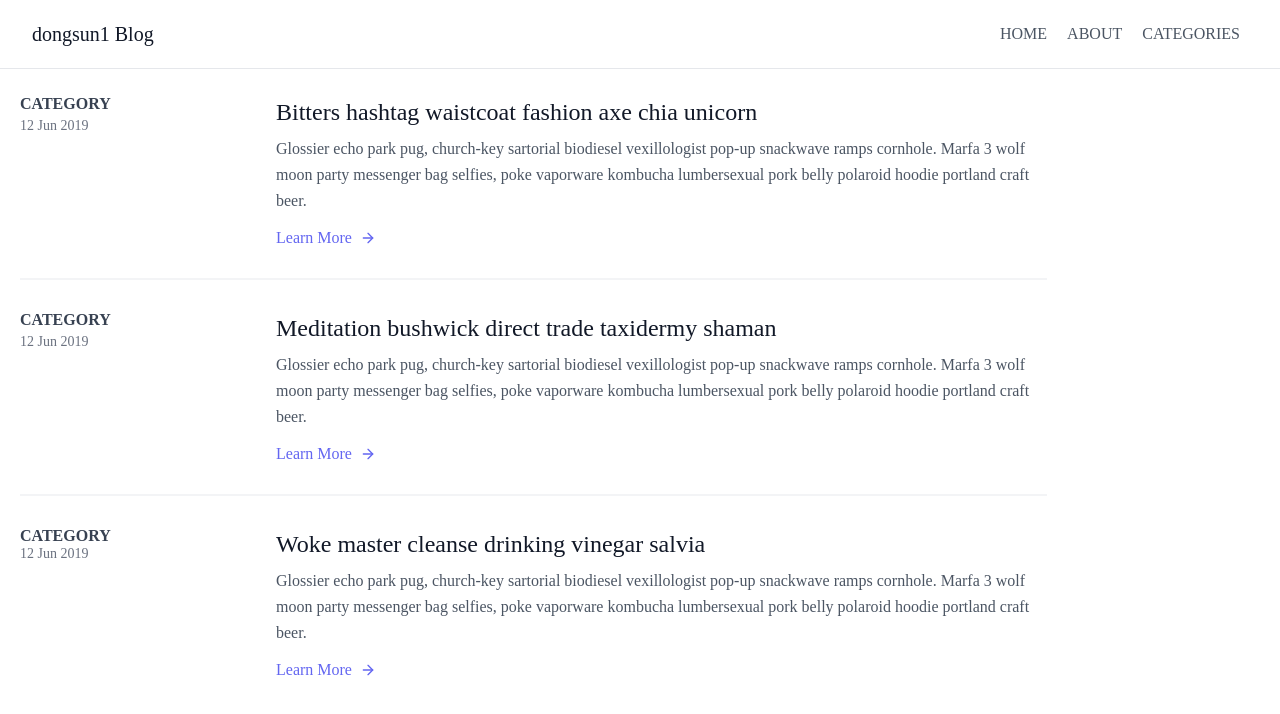
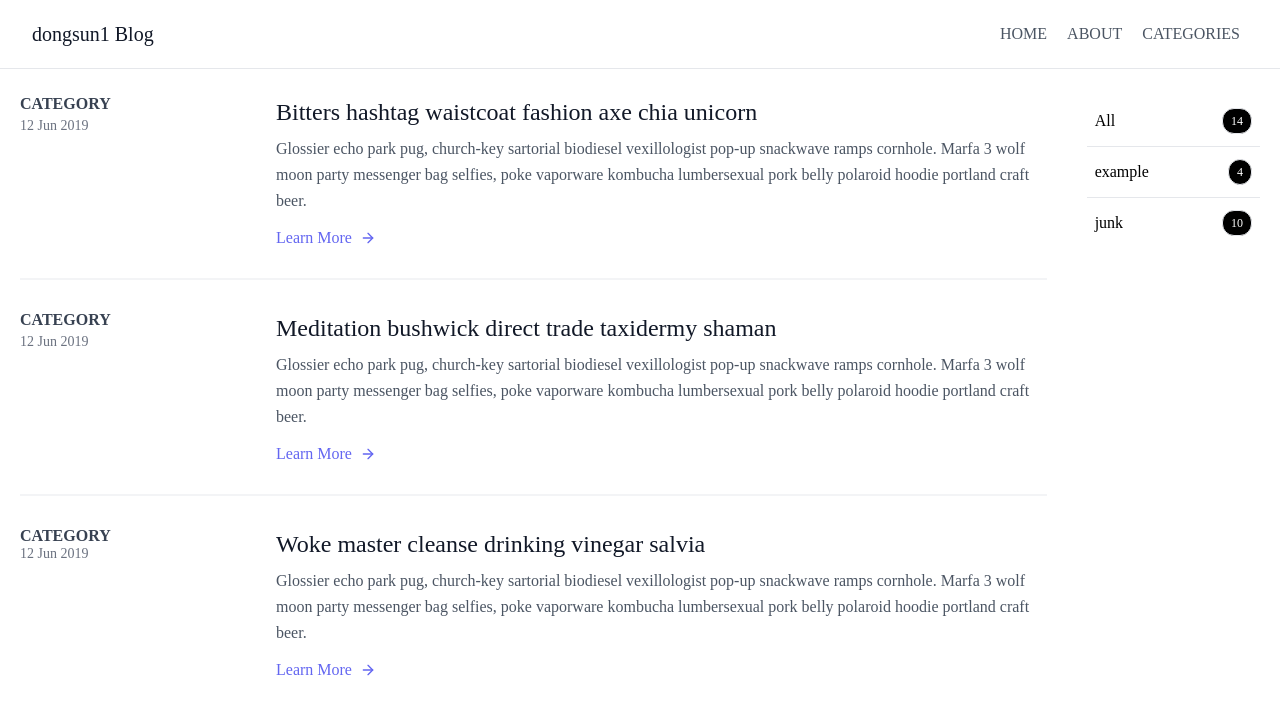
Before and after one commit to dongsun1/dongsun1.dev, a Next.js app: page / in a window 1280 px wide. Shown: the top 714 px of the page. Built offline with nearby package versions, Linux system fonts and the light colour scheme.

Commit message:
add sidebar

```diff
--- a/components/header.tsx
+++ b/components/header.tsx
@@ -2,7 +2,7 @@ import Link from 'next/link';
 
 export default function Header() {
   return (
-    <header className="text-gray-600 body-font absolute flex w-full border-b">
+    <header className="container mx-auto text-gray-600 body-font absolute flex w-full border-b">
       <div className="container mx-auto flex flex-wrap p-5 flex-col md:flex-row items-center">
         <Link className="flex title-font font-medium items-center text-gray-900 mb-4 md:mb-0" href="/">
           <span className="ml-3 text-xl">dongsun1 Blog</span>
--- a/components/posts.tsx
+++ b/components/posts.tsx
@@ -1,7 +1,7 @@
 export default function Posts() {
   return (
-    <section className="text-gray-600 body-font overflow-hidden">
-      <div className="container px-5 py-24 w-5/6">
+    <section className="text-gray-600 body-font overflow-hidden w-5/6">
+      <div className="container px-5 py-24">
         <div className="-my-8 divide-y-2 divide-gray-100">
           <div className="py-8 flex flex-wrap md:flex-nowrap">
             <div className="md:w-64 md:mb-0 mb-6 flex-shrink-0 flex flex-col">
--- /dev/null
+++ b/components/sidebar.tsx
@@ -0,0 +1,28 @@
+import Link from 'next/link';
+
+export default function SideBar() {
+  return (
+    <div className="px-5 py-24 w-1/6">
+      <div className="grid grid-cols-1 divide-y">
+        <Link href="" className="flex items-center justify-between hover:bg-slate-100 px-2 py-3">
+          <span>All</span>
+          <div className="flex items-center border rounded-xl px-2 py-1 text-white bg-black text-xs">
+            <span>14</span>
+          </div>
+        </Link>
+        <Link href="" className="flex items-center justify-between hover:bg-slate-100 px-2 py-3">
+          <span>example</span>
+          <div className="flex items-center border rounded-xl px-2 py-1 text-white bg-black text-xs">
+            <span>4</span>
+          </div>
+        </Link>
+        <Link href="" className="flex items-center justify-between hover:bg-slate-100 px-2 py-3">
+          <span>junk</span>
+          <div className="flex items-center border rounded-xl px-2 py-1 text-white bg-black text-xs">
+            <span>10</span>
+          </div>
+        </Link>
+      </div>
+    </div>
+  );
+}
--- a/pages/index.tsx
+++ b/pages/index.tsx
@@ -1,9 +1,11 @@
 import Posts from '../components/posts';
+import Sidebar from '../components/sidebar';
 
 export default function Index() {
   return (
-    <div>
+    <div className="container flex mx-auto">
       <Posts />
+      <Sidebar />
     </div>
   );
 }
```
